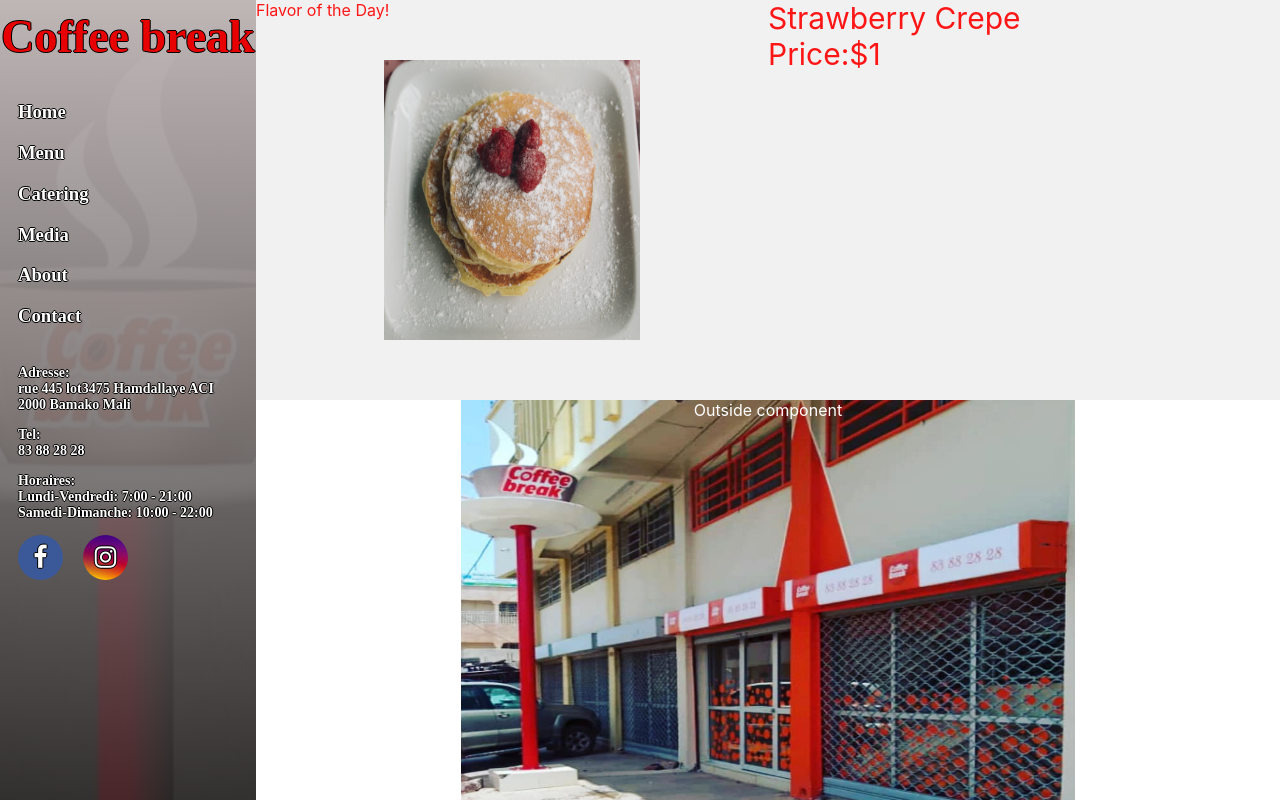
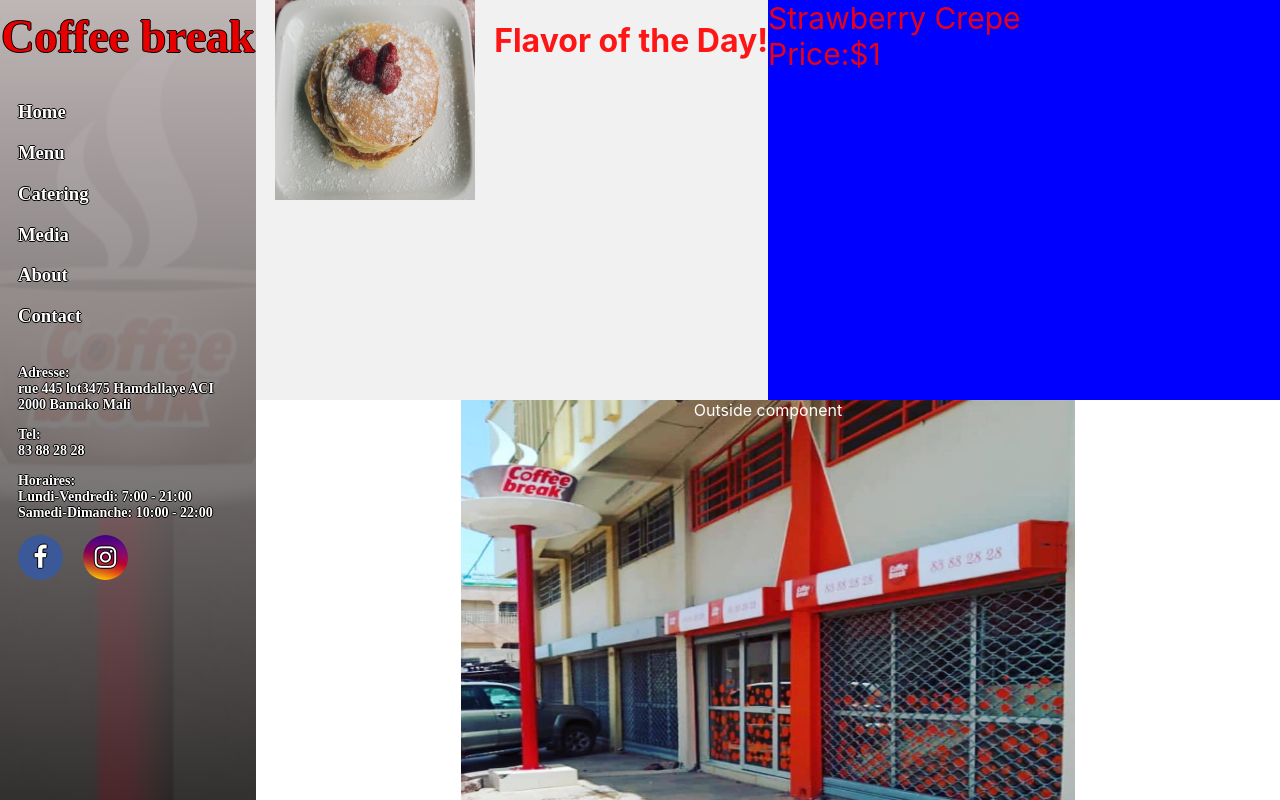
Before and after one commit to julioguzman19/CoffeeBreak, a React (Create React App) app in the folder my-app/: page / in a window 1280 px wide. Built offline with nearby package versions, Linux system fonts and the light colour scheme; a web font is replaced by a local one.

Commit message:
crepe image added via import on index.js file

```diff
--- a/my-app/src/components/Flavor/index.js
+++ b/my-app/src/components/Flavor/index.js
@@ -1,10 +1,11 @@
 import React from "react";
 import "./style.css";
+import crepe from '../Flavor/crepe.jpg';
 
 function Flavor() {
     return (
         <div class="flavorComponentBackground">
-            <div id="flavorImage">Flavor of the Day!</div>
+            <div id="flavorImage"><img src={crepe} class="center" alt="crepe" width="200px" height="200px" /><h1>Flavor of the Day!</h1></div>
             <div id="flavorName">
                 Strawberry Crepe
                 <br></br>Price:$1
--- a/my-app/src/components/Flavor/style.css
+++ b/my-app/src/components/Flavor/style.css
@@ -4,19 +4,20 @@
     float:right; /*making flavor component be 80% of right side since Nav is 20%*/
 }
 #flavorImage{
-    background-image:url(crepe.jpg);
-    background-size:50% 70%;
-    background-repeat: no-repeat;
-    background-position: center;
     color: rgba(255, 0, 0, 0.911);
     display:flex;
     float:left;
     height: 50vh;
-    text-align:right;
     width:50%;
 }
+.center{
+  display: block;
+  margin-left: auto;
+  margin-right: auto;
+
+}
 #flavorName{
-    /* background: blue; */
+    background: blue;
     background-size:60% 100%;
     background-repeat: no-repeat;
     background-position: cover;
```
